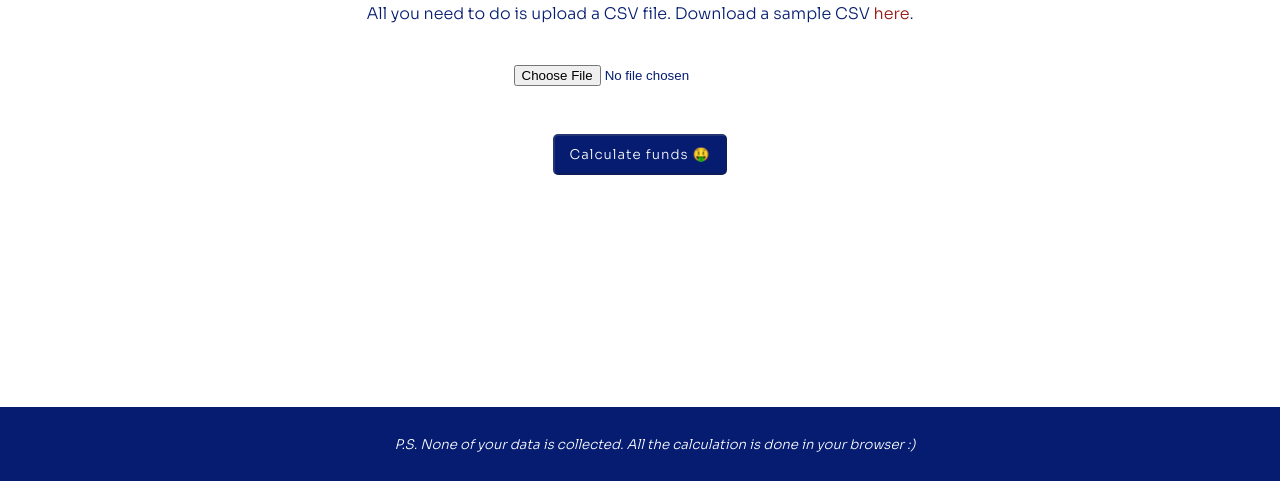
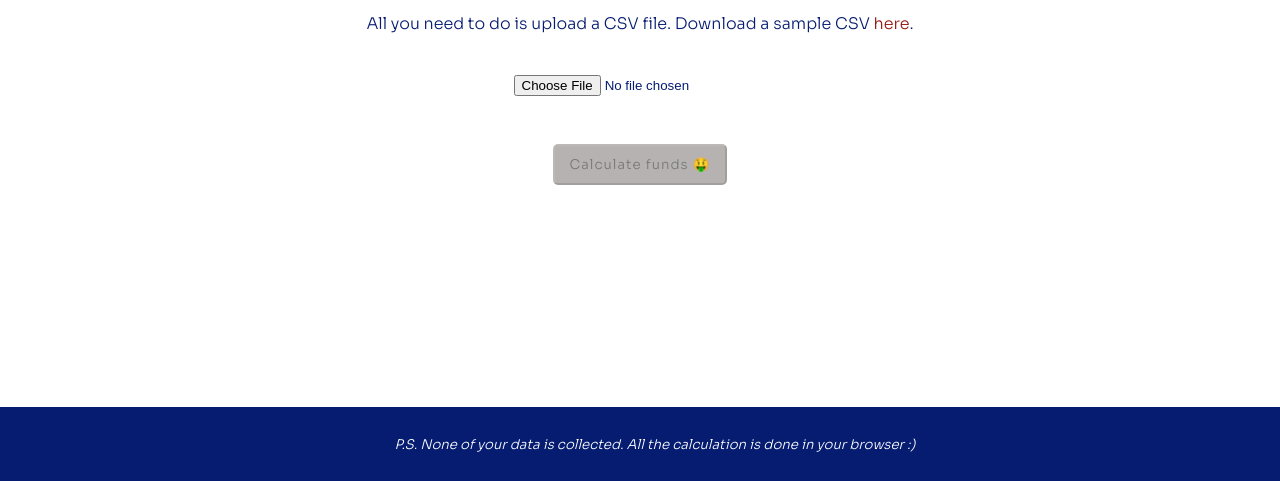
Before and after one commit to OpeOnikute/retriever, a plain HTML site: page index.html in a window 1280 px wide. Shown: the part 319-800 px from the top of the page. Drawn offline with nearby package versions, Linux system fonts and the light colour scheme.

Commit message:
add google analytics and fix some css

```diff
--- a/css/style.css
+++ b/css/style.css
@@ -2,6 +2,7 @@ html, body{ height:100%; margin:0; }
 
 
 div.main {
+    padding: 0 10vw;
     display: flex;
     flex-direction: column;
     align-items: center;
@@ -68,12 +69,6 @@ h2.welcome {
     text-align: center;
 }
 
-.submit-btn:disabled {
-    color: -internal-light-dark-color(rgba(16, 16, 16, 0.3), rgb(170, 170, 170));
-    background-color: -internal-light-dark-color(rgba(239, 239, 239, 0.3), rgba(19, 1, 1, 0.3));
-    border-color: -internal-light-dark-color(rgba(118, 118, 118, 0.3), rgba(195, 195, 195, 0.3))
-}
-
 #submit-btn {
     font-family: 'Sora', sans-serif;
     color: white;
@@ -83,6 +78,12 @@ h2.welcome {
     letter-spacing: 1px;
 }
 
+#submit-btn:disabled {
+    color:rgb(119, 119, 119);
+    background-color: rgba(19, 1, 1, 0.3);
+    border-color: rgba(195, 195, 195, 0.3);
+}
+
 a {
     text-decoration: none;
     color: #941711;
--- a/index.html
+++ b/index.html
@@ -7,6 +7,17 @@
     <title>Retriever</title>
     <link rel="stylesheet" href="/css/style.css">
     <link href="https://fonts.googleapis.com/css2?family=Sora:wght@300;600;800&family=Ubuntu:wght@700&display=swap" rel="stylesheet">
+    <!-- Global site tag (gtag.js) - Google Analytics -->
+    <script async src="https://www.googletagmanager.com/gtag/js?id=UA-172821344-1"></script>
+    <script>
+        window.dataLayer = window.dataLayer || [];
+        function gtag(){dataLayer.push(arguments);}
+        gtag('js', new Date());
+
+        gtag('config', 'UA-172821344-1');
+    </script>
+</head>
+<body>
     <div class="main">
         <div class="error" id="error">
         </div>
```
